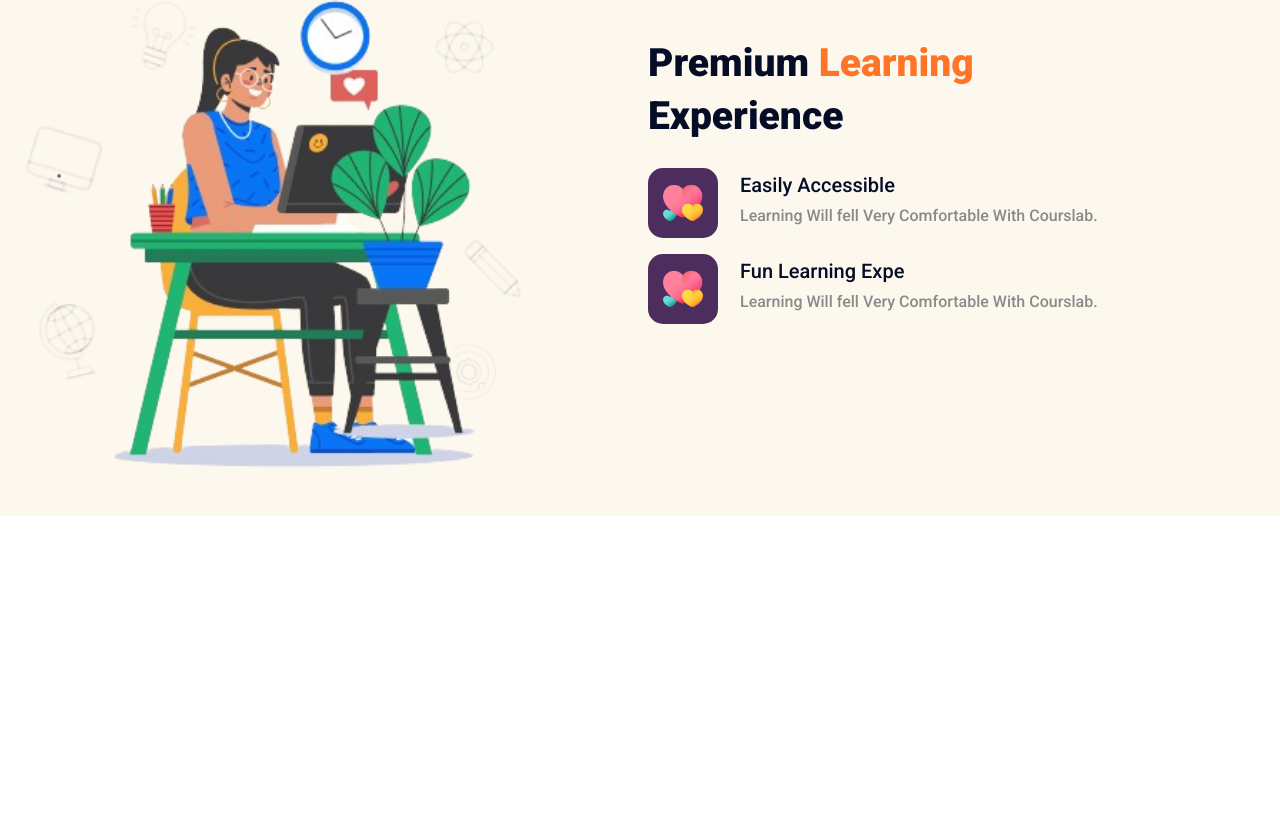
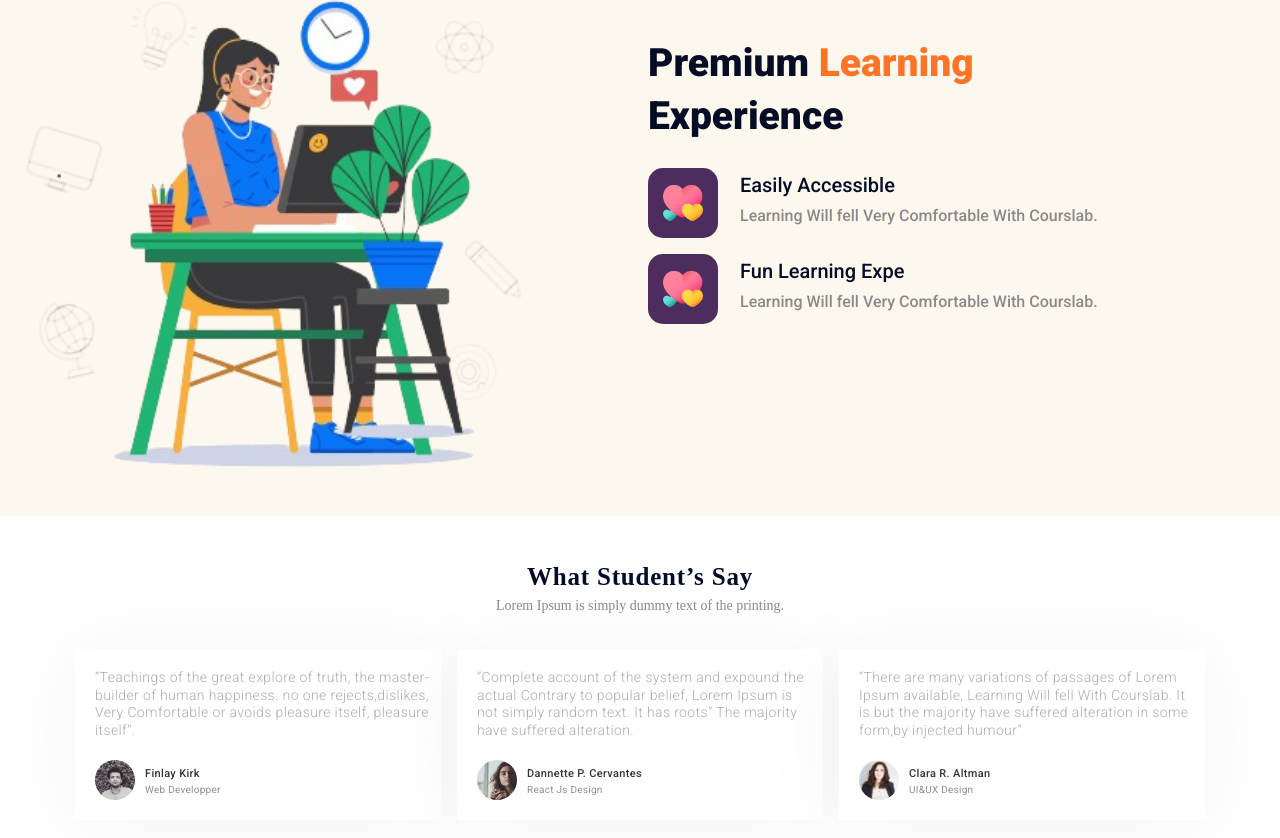
Before and after one commit to amirkamboh/online_education, a React (Create React App) app: page / in a window 1280 px wide. Shown: the part 1335-2173 px from the top of the page. Before the commit the page ends 1851 px from the top, so only its background shows below. Built offline with nearby package versions, Linux system fonts and the light colour scheme.

Commit message:
Students Sections

```diff
--- /dev/null
+++ b/src/pages/hompage/Components/students.js
@@ -0,0 +1,59 @@
+import React from 'react'
+
+const Students = () => {
+  return (
+    <>
+      <div className="students_sections">
+        <div className="students_sections_width">
+            <div className="students_sections_details">
+                <div className="students_sections_bio">
+                    <h2>What student’s say</h2>
+                    <p>Lorem Ipsum is simply dummy text of the printing.</p>
+                </div>
+                <div className="students_sections_divid">
+                    <div className="students_card1">
+                        <p>“Teachings of the great explore of truth,
+                            the master-builder of human happiness.
+                            no one rejects,dislikes, Very Comfortable or avoids pleasure
+                            itself, pleasure itself”.</p>
+                            <div className="studtent_image">
+                                <div className="students_name">
+                                    <h4>Finlay Kirk</h4>
+                                    <p>Web Developper</p>
+                                </div>
+                            </div>
+                    </div>
+                    <div className="students_card1">
+                    <p>“Complete account of the system and
+                        expound the actual Contrary to popular
+                        belief, Lorem Ipsum is not simply
+                        random text. It has roots” The majority
+                        have suffered alteration.</p>
+                            <div className="studtent_image2">
+                                <div className="students_name">
+                                    <h4>Dannette P. Cervantes</h4>
+                                    <p>React Js Design</p>
+                                </div>
+                            </div>
+                    </div>
+                    <div className="students_card1">
+                    <p>“There are many variations of passages
+                        of Lorem Ipsum available, Learning Will fell With Courslab. It is
+                        but the majority have suffered alteration in some form,by injected humour”
+                    </p>
+                            <div className="studtent_image3">
+                                <div className="students_name">
+                                    <h4>Clara R. Altman</h4>
+                                    <p>UI&UX Design</p>
+                                </div>
+                            </div>
+                    </div>
+                </div>
+            </div>
+        </div>
+      </div>
+    </>
+  )
+}
+
+export default Students
--- a/src/pages/hompage/index.js
+++ b/src/pages/hompage/index.js
@@ -3,6 +3,7 @@ import './style.css'
 import Herosection from './Components/herosection'
 import Tracksection from './Components/tracksection'
 import Learnsection from './Components/learnsection'
+import Students from './Components/students'
 
 const HomePage = () => {
   return (
@@ -10,6 +11,7 @@ const HomePage = () => {
       <Herosection />
       <Tracksection />
       <Learnsection />
+      <Students />
     </div>
   )
 }
--- a/src/pages/hompage/style.css
+++ b/src/pages/hompage/style.css
@@ -389,3 +389,109 @@
     font-weight: 500;
     line-height: 171%; /* 44.46px */
 }
+.students_sections {
+    padding: 0px 0px;
+}
+.students_sections_width {
+    max-width: 1250px;
+    margin: auto;
+}
+.students_sections_details {
+    padding: 40px 60px;
+}
+.students_sections_bio h2 {
+    color: #050C26;
+    font-family: Poppins;
+    font-size: 25px;
+    font-style: normal;
+    font-weight: 600;
+    line-height: 167.5%; /* 67px */
+    letter-spacing: 0.8px;
+    text-transform: capitalize;
+    text-align: center;
+}
+.students_sections_bio p {
+    color: #8A8A8A;
+    font-family: Poppins;
+    text-align: center;
+    font-size: 14px;
+    font-style: normal;
+    font-weight: 500;
+    line-height: normal;
+}
+.students_sections_divid {
+    display: grid;
+    grid-template-columns: 1fr 1fr 1fr;
+    gap: 16px;
+}
+.students_sections_divid .students_card1 {
+    background: #FFF;
+    box-shadow: 0px 4px 88px 0px rgba(0, 0, 0, 0.05);
+    padding: 20px 10px 20px 20px;
+    margin-top: 35px;
+}
+.students_sections_divid .students_card1 p {
+    color: #ACACAC;
+    font-family: Roboto;
+    font-size: 14px;
+    font-style: normal;
+    font-weight: 300;
+    line-height: 126.5%; /* 29.735px */
+    letter-spacing: 0.38px;
+}
+.students_sections_divid .students_card1 .studtent_image {
+    width: 40px;
+    height: 40px;
+    border-radius: 50%;
+    margin-top: 20px;
+    position: relative;
+    background-image: url('../../media/Images/failny.png');
+    background-repeat: no-repeat;
+    background-size: cover;
+}
+.students_sections_divid .students_card1 .studtent_image2 {
+    width: 40px;
+    height: 40px;
+    border-radius: 50%;
+    margin-top: 20px;
+    position: relative;
+    background-image: url('../../media/Images/dannette.png');
+    background-repeat: no-repeat;
+    background-size: cover;
+}
+.students_sections_divid .students_card1 .studtent_image3 {
+    width: 40px;
+    height: 40px;
+    border-radius: 50%;
+    margin-top: 20px;
+    position: relative;
+    background-image: url('../../media/Images/clara.png');
+    background-repeat: no-repeat;
+    background-size: cover;
+}
+.students_sections_divid .students_card1 .students_name {
+    width: 120px;
+    height: 50px;
+    position: absolute;
+    top: 0px;
+    left: 50px;
+    margin-top: 5px;
+}
+.students_sections_divid .students_card1 .students_name h4 {
+    color: #353535;
+    font-family: Roboto;
+    font-size: 11px;
+    font-style: normal;
+    font-weight: 500;
+    line-height: 156.5%; /* 26.605px */
+    letter-spacing: 0.34px;
+}
+.students_sections_divid .students_card1 .students_name p {
+    color: #8E8E8E;
+    font-family: Roboto;
+    font-size: 10px;
+    font-style: normal;
+    font-weight: 400;
+    line-height: 156.5%; /* 20.345px */
+    letter-spacing: 0.26px;
+}
```
Also changed, not shown: src/mainpages/Layout/style.css (line endings or trailing spaces).
